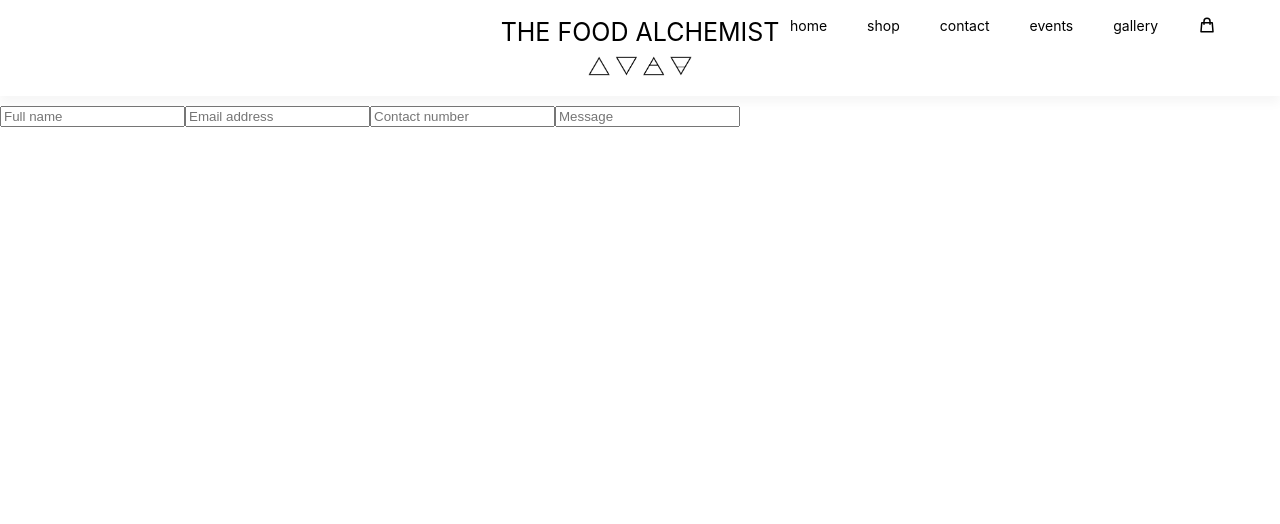
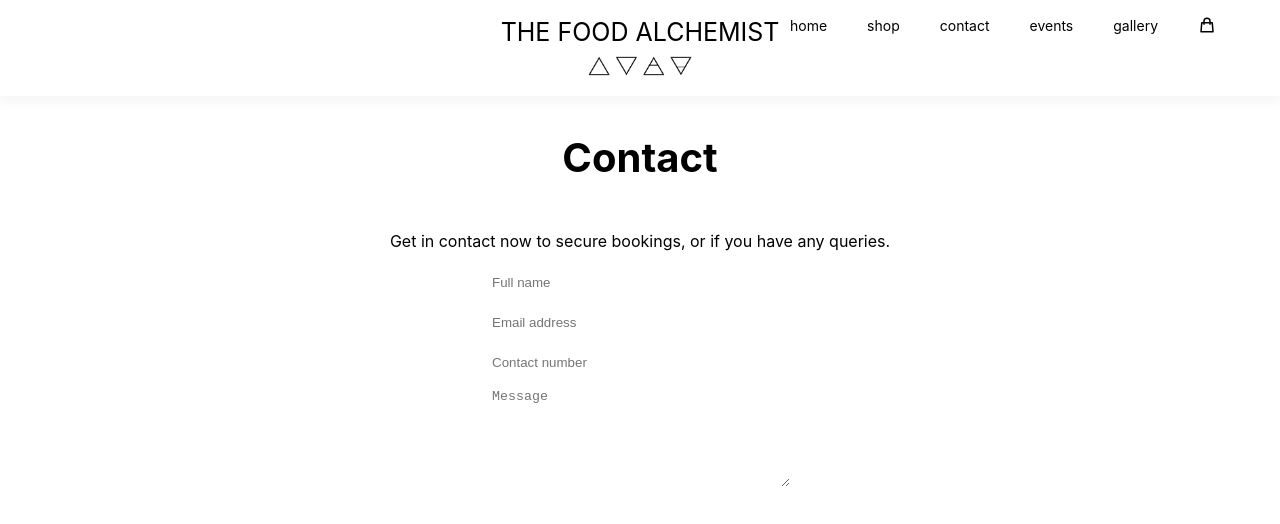
Before and after one commit to Dan-Sutton/food-frontend, a Next.js app: page /contact in a window 1280 px wide. Shown: the top 524 px of the page. Built offline with nearby package versions, Linux system fonts and the light colour scheme; no server answers; what urql would draw is missing.

Commit message:
contact page

```diff
--- a/pages/contact.js
+++ b/pages/contact.js
@@ -1,16 +1,21 @@
 import React from "react";
+import styles from "../styles/contact.module.css";
 
 const Contact = () => {
   return (
-    <div>
+    <div className={styles.contactPage}>
       <h2>Contact</h2>
       <p>Get in contact now to secure bookings, or if you have any queries.</p>
 
-      <div>
+      <div className={styles.contactForm}>
         <input placeholder="Full name" />
         <input inputMode="email" placeholder="Email address" />
         <input inputMode="tel" placeholder="Contact number" />
-        <input inputMode="text" placeholder="Message" />
+        <textarea
+          className={styles.message}
+          inputMode="text"
+          placeholder="Message"
+        />
       </div>
     </div>
   );
--- /dev/null
+++ b/styles/contact.module.css
@@ -0,0 +1,32 @@
+.contactPage {
+  display: flex;
+  flex-direction: column;
+  align-items: center;
+  margin-top: 100px;
+}
+
+.contactPage h2 {
+  font-size: 40px;
+}
+
+.contactForm {
+  display: flex;
+  flex-direction: column;
+  align-items: center;
+  height: fit-content;
+  gap: 10px;
+}
+
+.contactForm input,
+.contactForm textarea {
+  width: 300px;
+  height: 30px;
+  /* background-color: grey; */
+  border-style: none;
+  border-radius: 5px;
+  color: black;
+}
+
+.contactForm .message {
+  height: 100px;
+}
```
Also changed, not shown: pages/index.js (+0 -9 lines).
